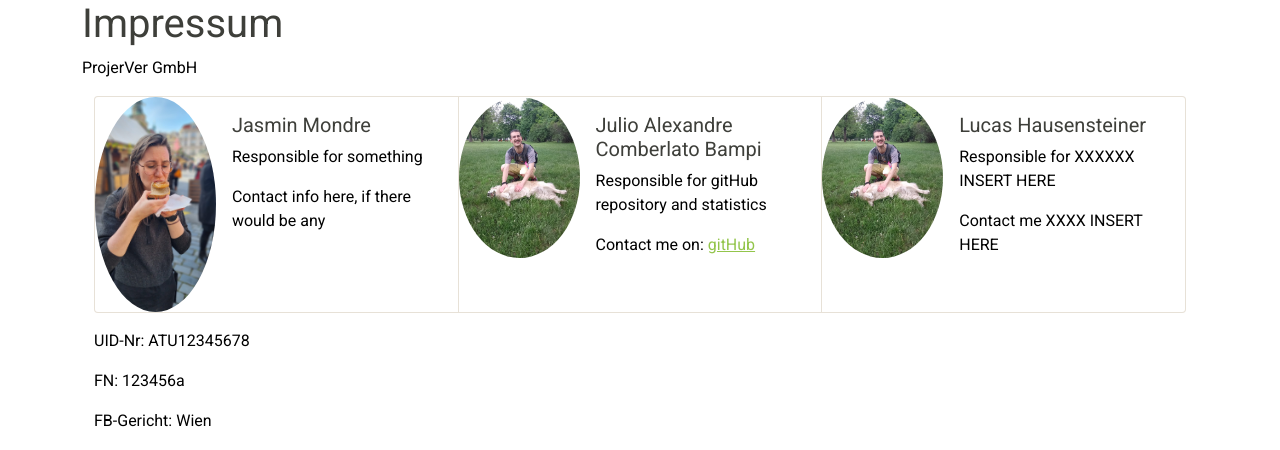
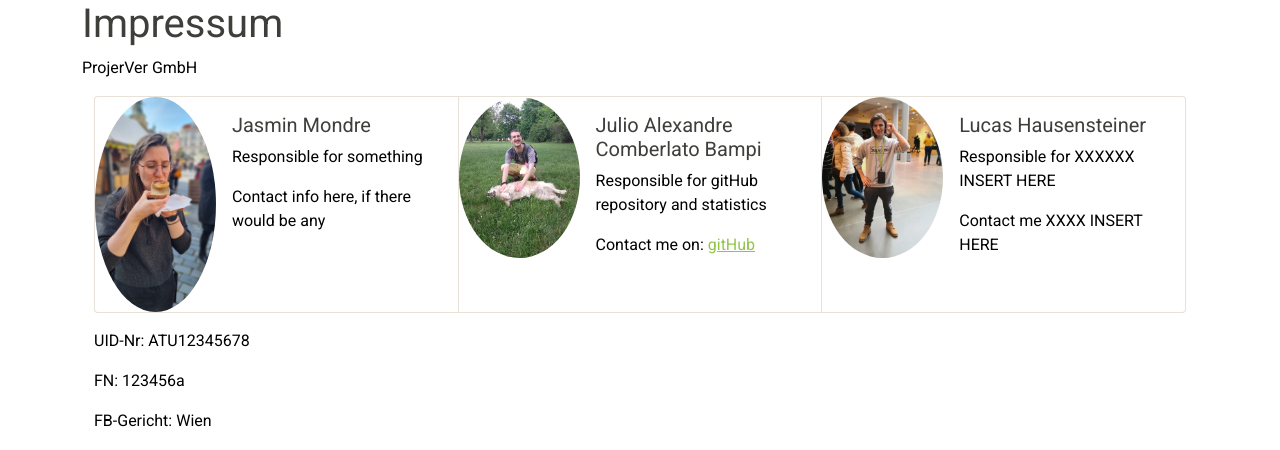
Before and after one commit to juliusBam/ProjerVer, a PHP site: page /impressum.php in a window 1280 px wide. Shown: the part 58-508 px from the top of the page. Run offline with PHP 8.4, Linux system fonts and the light colour scheme; some libraries are stand-ins or nearby versions.

Commit message:
lucas image right path

```diff
--- a/php/impressum.php
+++ b/php/impressum.php
@@ -38,7 +38,7 @@
         <div class="card mb-3" style="max-width: 540px;">
             <div class="row g-0">
                 <div class="col-md-4">
-                    <img src="../img/julio.jpg" class="img-fluid rounded-circle" alt="image">
+                    <img src="../img/lucas.jpg" class="img-fluid rounded-circle" alt="image">
                 </div>
                 <div class="col-md-8">
                     <div class="card-body">
```
